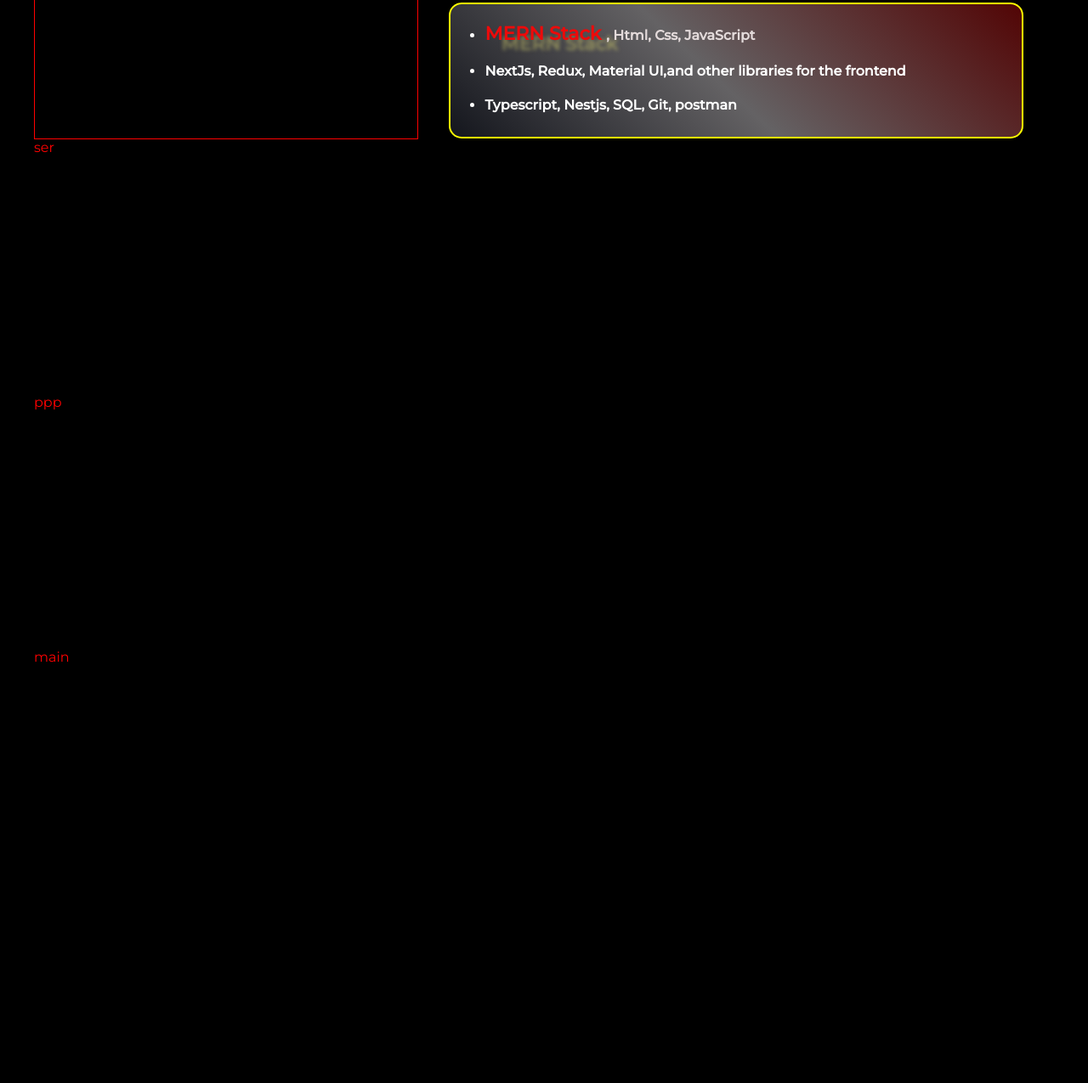
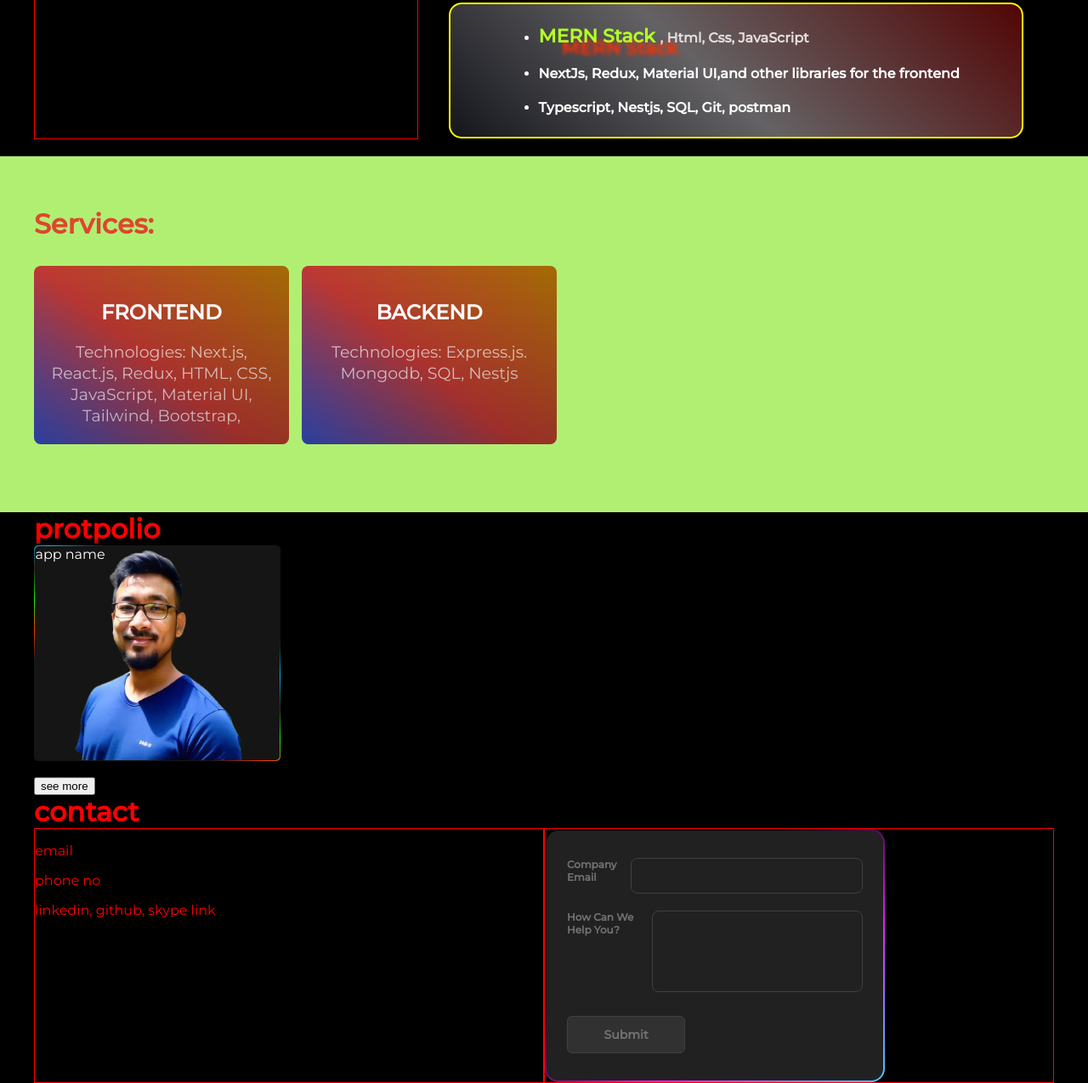
Before and after one commit to royhirakp/protpolio-projetct1-html-css, a website: page Index.html in a window 1280 px wide. Shown: the part 758-2033 px from the top of the page at 85% size. Before the commit the page ends 1822 px from the top, so only its background shows below. Drawn offline with Linux system fonts and the light colour scheme.

Commit message:
all layout added

```diff
--- a/Index.html
+++ b/Index.html
@@ -14,9 +14,12 @@
     <!-- css files -->
     <link rel="stylesheet" href="style/style.css" />
     <link rel="stylesheet" href="style/stylesForHeader.css" />
-
     <link rel="stylesheet" href="style/stylesForHome.css" />
     <link rel="stylesheet" href="style/stylesForAbout.css" />
+    <link rel="stylesheet" href="/style/styleForService.css" />
+    <link rel="stylesheet" href="/style/styleProtpolio.css" />
+    <link rel="stylesheet" href="/style/styleContact.css" />
+    <!-- <link rel="stylesheet" href="../style" /> -->
   </head>
   <body>
     <div class="mainContainer" id="Home">
@@ -103,15 +106,15 @@
                   Hi! I'm Hirak Roy, from INDIA.
                 </h1>
 
-                <div style="width: 50px">
+                <div style="max-width: 50px">
                   <img
-                    src="/public/india-flag (1).svg"
+                    src="public/india-flag (1).svg"
                     alt="indian flag svg"
                     style="width: 100%; height: 100%"
                   />
                 </div>
               </div>
-              <h5>Welcome to my page.....</h5>
+              <h5 id="welcomeToMyPage">Welcome to my page.....</h5>
 
               <div class="linkedinConnect">
                 <p>Contact me</p>
@@ -142,7 +145,7 @@
               <div class="imageContainer">
                 <img
                   style="height: 100%; width: 100%"
-                  src="/public/mostnew.png"
+                  src="public/mostnew.png"
                   alt=""
                 />
               </div>
@@ -178,16 +181,7 @@
                   <ul>
                     <li>
                       <h4 style="color: #e4dbdb">
-                        <strong
-                          style="
-                            font-weight: 600;
-                            font-size: 22px;
-                            color: rgb(237, 10, 10);
-                            text-shadow: 19px 12px 4px rgb(207 204 108 / 50%);
-                            /* -webkit-text-stroke: 0.1px #ffff; */
-                          "
-                        >
-                          MERN Stack </strong
+                        <strong class="mainSlikkMERNstack"> MERN Stack </strong
                         >, Html, Css, JavaScript
                       </h4>
                     </li>
@@ -207,9 +201,108 @@
           </main>
         </div>
         <!-- code for serviceeee -->
-        <div id="Service" style="height: 300px"><main>ser</main></div>
-        <div id="Portfolio" style="height: 300px"><main>ppp</main></div>
-        <div id="Contact" style="height: 300px"><main>main</main></div>
+
+        <div id="Service">
+          <main>
+            <h1>Services:</h1>
+          </main>
+          <main>
+            <div class="serviceCardContainer">
+              <div>
+                <h2>Frontend</h2>
+                <p>
+                  Technologies: Next.js, React.js, Redux, HTML, CSS, JavaScript,
+                  Material UI, Tailwind, Bootstrap,
+                </p>
+              </div>
+            </div>
+            <div class="serviceCardContainer">
+              <div>
+                <h2>BackEnd</h2>
+                <p>Technologies: Express.js. Mongodb, SQL, Nestjs</p>
+              </div>
+            </div>
+          </main>
+        </div>
+
+        <div id="Portfolio">
+          <main>
+            <div>
+              <h1>protpolio</h1>
+            </div>
+            <div class="protpolioCradContainer">
+              <div class="card">
+                <div class="content">
+                  <div class="back">
+                    <div class="back-content">
+                      <div
+                        style="
+                          background: url(../public/mostnew.png);
+                          width: 100%;
+                          height: 100%;
+                        "
+                      >
+                        app name
+                      </div>
+                      <!-- <strong>Hover Me</strong> -->
+                    </div>
+                  </div>
+                  <div class="front">
+                    <div class="img">
+                      <div class="circle"></div>
+                      <div class="circle" id="right"></div>
+                      <div class="circle" id="bottom"></div>
+                    </div>
+                    <div>content</div>
+
+                    <!-- <div class="front-content">
+                      <small class="badge">Pasta</small>
+                      <div class="description">description</div>
+                    </div> -->
+                  </div>
+                </div>
+              </div>
+            </div>
+            <br />
+            <button>see more</button>
+          </main>
+        </div>
+        <div id="Contact">
+          <main>
+            <h1>contact</h1>
+            <div>
+              <section>
+                <p>email</p>
+                <p>phone no</p>
+                <p>linkedin, github, skype link</p>
+              </section>
+              <section>
+                <div class="form-container">
+                  <form class="form">
+                    <div class="form-group">
+                      <label for="email">Company Email</label>
+                      <input type="text" id="email" name="email" required="" />
+                    </div>
+                    <div class="form-group">
+                      <label for="textarea">How Can We Help You?</label>
+                      <textarea
+                        name="textarea"
+                        id="textarea"
+                        rows="10"
+                        cols="50"
+                        required=""
+                      >
+                      </textarea>
+                    </div>
+                    <button class="form-submit-btn" type="submit">
+                      Submit
+                    </button>
+                  </form>
+                </div>
+              </section>
+            </div>
+          </main>
+        </div>
       </div>
     </div>
 
--- a/script/script.js
+++ b/script/script.js
@@ -107,7 +107,8 @@
       <ul>
       <li>
         <h4 style="color: #e4dbdb">
-            MERN Stack, Html, Css, JavaScript
+          <strong class="mainSlikkMERNstack"> MERN Stack </strong
+          >, Html, Css, JavaScript
         </h4>
       </li>
       <li>
@@ -119,8 +120,6 @@
       <li>
         <h4>Typescript, Nestjs, SQL, Git, postman</h4>
       </li>
-
-
     </ul>
         `;
     } else if (route === "Experience") {
--- a/style/style.css
+++ b/style/style.css
@@ -16,3 +16,13 @@
 }
 .mainContainer {
 }
+
+/* css for routes container  */
+.routeContainer div {
+}
+
+.routeContainer div main {
+  max-width: 1200px;
+  margin: auto;
+  /* border: 1px solid; */
+}
--- /dev/null
+++ b/style/styleContact.css
@@ -0,0 +1,112 @@
+#Contact {
+}
+#Contact main div {
+  display: flex;
+  flex-direction: row;
+}
+#Contact main div section {
+  flex: 1;
+  border: 1px solid;
+}
+
+/* css for the form */
+
+.form-container {
+  width: 400px;
+  background: linear-gradient(#212121, #212121) padding-box,
+    linear-gradient(145deg, transparent 35%, #e81cff, #40c9ff) border-box;
+  border: 2px solid transparent;
+  padding: 32px 24px;
+  font-size: 14px;
+  font-family: inherit;
+  color: white;
+  display: flex;
+  flex-direction: column;
+  gap: 20px;
+  box-sizing: border-box;
+  border-radius: 16px;
+}
+
+.form-container button:active {
+  scale: 0.95;
+}
+
+.form-container .form {
+  display: flex;
+  flex-direction: column;
+  gap: 20px;
+}
+
+.form-container .form-group {
+  display: flex;
+  flex-direction: column;
+  gap: 2px;
+}
+
+.form-container .form-group label {
+  display: block;
+  margin-bottom: 5px;
+  color: #717171;
+  font-weight: 600;
+  font-size: 12px;
+}
+
+.form-container .form-group input {
+  width: 100%;
+  padding: 12px 16px;
+  border-radius: 8px;
+  color: #fff;
+  font-family: inherit;
+  background-color: transparent;
+  border: 1px solid #414141;
+}
+
+.form-container .form-group textarea {
+  width: 100%;
+  padding: 12px 16px;
+  border-radius: 8px;
+  resize: none;
+  color: #fff;
+  height: 96px;
+  border: 1px solid #414141;
+  background-color: transparent;
+  font-family: inherit;
+}
+
+.form-container .form-group input::placeholder {
+  opacity: 0.5;
+}
+
+.form-container .form-group input:focus {
+  outline: none;
+  border-color: #e81cff;
+}
+
+.form-container .form-group textarea:focus {
+  outline: none;
+  border-color: #e81cff;
+}
+
+.form-container .form-submit-btn {
+  display: flex;
+  align-items: flex-start;
+  justify-content: center;
+  align-self: flex-start;
+  font-family: inherit;
+  color: #717171;
+  font-weight: 600;
+  width: 40%;
+  background: #313131;
+  border: 1px solid #414141;
+  padding: 12px 16px;
+  font-size: inherit;
+  gap: 8px;
+  margin-top: 8px;
+  cursor: pointer;
+  border-radius: 6px;
+}
+
+.form-container .form-submit-btn:hover {
+  background-color: #fff;
+  border-color: #fff;
+}
--- /dev/null
+++ b/style/styleForService.css
@@ -0,0 +1,115 @@
+div#Service {
+  padding: 60px 0 80px 0;
+  background: rgb(177, 239, 115);
+  margin-top: 20px;
+}
+div#Service main h1 {
+  padding-bottom: 30px;
+  color: #dd462f;
+}
+div#Service main {
+  display: flex;
+  gap: 15px;
+  /* padding-top: 150px; */
+}
+
+/* div#Service main div {
+  width: 200px;
+  height: 200px;
+  padding: 15px;
+  border-radius: 15px;
+  border: 1px solid;
+}
+div#Service main div h1 {
+  text-align: center;
+}
+div#Service main div p {
+  text-align: center;
+  color: #ffff;
+  padding: 1px;
+} */
+
+div.serviceCardContainer {
+  width: 300px;
+  height: 210px;
+  background-color: #4158d0;
+  background-image: linear-gradient(
+    40deg,
+    #334ec5 0%,
+    #be3833 46%,
+    #a36b04 100%
+  );
+  border-radius: 8px;
+  color: white;
+  overflow: hidden;
+  position: relative;
+  transform-style: preserve-3d;
+  perspective: 1000px;
+  transition: all 0.5s cubic-bezier(0.23, 1, 0.32, 1);
+  cursor: pointer;
+}
+
+div.serviceCardContainer div {
+  padding: 20px;
+  position: relative;
+  z-index: 1;
+  /* display: flex; */
+  flex-direction: column;
+  gap: 10px;
+  color: white;
+  align-items: center;
+  justify-content: space-between;
+  text-align: center;
+  height: 100%;
+}
+
+div.serviceCardContainer div h2 {
+  /* font-size: 20px; */
+  /* font-weight: 700; */
+  /* color: inherit; */
+  text-transform: uppercase;
+}
+
+div.serviceCardContainer div p {
+  /* color: inherit; */
+  line-height: 25px;
+  opacity: 0.7;
+  font-size: 19px;
+}
+
+div.serviceCardContainer:hover {
+  transform: rotateY(10deg) rotateX(10deg) scale(1.05);
+  box-shadow: 0 10px 20px rgba(0, 0, 0, 0.2);
+}
+
+div.serviceCardContainer:before {
+  content: "";
+  position: absolute;
+  top: 0;
+  left: 0;
+  width: 100%;
+  height: 100%;
+  background: linear-gradient(transparent, rgba(0, 0, 0, 0.1));
+  transition: transform 0.5s cubic-bezier(0.23, 1, 0.32, 1);
+  /* z-index: 1; */
+}
+
+div.serviceCardContainer:hover::before {
+  transform: translateX(-100%);
+}
+
+div.serviceCardContainer::after {
+  content: "";
+  position: absolute;
+  top: 0;
+  right: 0;
+  width: 100%;
+  height: 100%;
+  background: linear-gradient(transparent, rgba(0, 0, 0, 0.1));
+  transition: transform 0.5s cubic-bezier(0.23, 1, 0.32, 1);
+  z-index: 1;
+}
+
+div.serviceCardContainer:hover:after {
+  transform: translateX(100%);
+}
--- /dev/null
+++ b/style/styleProtpolio.css
@@ -0,0 +1,180 @@
+.card {
+  overflow: visible;
+  width: 290px;
+  height: 254px;
+}
+
+.content {
+  width: 100%;
+  height: 100%;
+  transform-style: preserve-3d;
+  transition: transform 300ms;
+  box-shadow: 0px 0px 10px 1px #000000ee;
+  border-radius: 5px;
+}
+
+.front,
+.back {
+  background-color: #151515;
+  position: absolute;
+  width: 100%;
+  height: 100%;
+  backface-visibility: hidden;
+  -webkit-backface-visibility: hidden;
+  border-radius: 5px;
+  overflow: hidden;
+}
+
+.back {
+  width: 100%;
+  height: 100%;
+  justify-content: center;
+  display: flex;
+  align-items: center;
+  overflow: hidden;
+}
+
+.back::before {
+  position: absolute;
+  content: " ";
+  display: block;
+  width: 160px;
+  height: 160%;
+  background: linear-gradient(
+    90deg,
+    transparent,
+    #f73505,
+    #0ff20f,
+    #33251d,
+    #09b3e6,
+    transparent
+  );
+  animation: rotation_481 5000ms infinite linear;
+}
+
+.back-content {
+  position: absolute;
+  width: 99%;
+  height: 99%;
+  background-color: #151515;
+  border-radius: 5px;
+  color: white;
+  display: flex;
+  flex-direction: column;
+  justify-content: center;
+  align-items: center;
+  gap: 30px;
+}
+
+.card:hover .content {
+  transform: rotateY(180deg);
+}
+
+@keyframes rotation_481 {
+  0% {
+    transform: rotateZ(0deg);
+  }
+
+  0% {
+    transform: rotateZ(360deg);
+  }
+}
+
+.front {
+  transform: rotateY(180deg);
+  color: white;
+}
+
+.front .front-content {
+  position: absolute;
+  width: 100%;
+  height: 100%;
+  padding: 10px;
+  display: flex;
+  flex-direction: column;
+  justify-content: space-between;
+}
+
+.front-content .badge {
+  background-color: #00000055;
+  padding: 2px 10px;
+  border-radius: 10px;
+  backdrop-filter: blur(2px);
+  width: fit-content;
+}
+
+.description {
+  box-shadow: 0px 0px 10px 5px #00000088;
+  width: 100%;
+  padding: 10px;
+  background-color: #00000099;
+  backdrop-filter: blur(5px);
+  border-radius: 5px;
+}
+
+.title {
+  font-size: 11px;
+  max-width: 100%;
+  display: flex;
+  justify-content: space-between;
+}
+
+.title p {
+  width: 50%;
+}
+
+.card-footer {
+  color: #ffffff88;
+  margin-top: 5px;
+  font-size: 8px;
+}
+
+.front .img {
+  position: absolute;
+  width: 100%;
+  height: 100%;
+  object-fit: cover;
+  object-position: center;
+}
+
+.circle {
+  width: 190px;
+  height: 80px;
+  border-radius: 50%;
+  background-color: #ff7a66;
+  position: relative;
+  filter: blur(15px);
+  animation: floating 2600ms infinite linear;
+}
+
+#bottom {
+  background-color: #7366ff;
+  left: 50px;
+  top: 0px;
+  width: 200px;
+  height: 100px;
+  animation-delay: -800ms;
+}
+
+#right {
+  background-color: #ff2233;
+  left: 160px;
+  top: -80px;
+  width: 30px;
+  height: 30px;
+  animation-delay: -1800ms;
+}
+
+@keyframes floating {
+  0% {
+    transform: translateY(0px);
+  }
+
+  50% {
+    transform: translateY(10px);
+  }
+
+  100% {
+    transform: translateY(0px);
+  }
+}
--- a/style/stylesForAbout.css
+++ b/style/stylesForAbout.css
@@ -42,13 +42,9 @@
 .listofmyInfo ul {
   list-style: none;
   overflow: auto;
-
-  /* float: right; */
 }
 
 .listofmyInfo ul li {
-  /* border: 1px solid; */
-  /* overflow: auto; */
 }
 
 /* hover effets on buttons or list item */
@@ -81,7 +77,7 @@
 }
 
 .listofmyInfo ul li:hover {
-  color: #ffff !important;
+  /* color: #ffff !important; */
   /* border: 10px solid; */
 }
 
@@ -100,12 +96,11 @@
   color: #ffff;
 }
 /* css for display itms  */
-#displayMySelf {
+div#displayMySelf {
   height: 160px;
   border: 2px solid yellow;
   border-radius: 15px;
   padding-right: 10px;
-  /* background-color: #1e1c1c; */
   background-color: #4158d0;
   background-image: linear-gradient(
     43deg,
@@ -113,11 +108,23 @@
     #646264 46%,
     #520505 100%
   );
+  transition: all 0.3s ease-in-out;
+  display: flex;
+  justify-content: center;
+  align-items: center;
+}
+div#displayMySelf:hover {
+  transform: scale(1.05);
+}
+.mainSlikkMERNstack {
+  font-weight: 600;
+  font-size: 22px;
+  color: #b4ff25;
+  text-shadow: 27px 14px 4px hsl(11 100% 50% / 1);
 }
 #displayMySelf ul li {
   color: #ffff;
 }
 .fade-out {
-  opacity: 0.1;
-  transition: opacity 0.5s ease-out;
+  opacity: 0.05;
 }
--- a/style/stylesForHeader.css
+++ b/style/stylesForHeader.css
@@ -61,15 +61,6 @@
 }
 li a:visited {
 }
-/* css for routes  */
-.routeContainer div {
-}
-
-.routeContainer div main {
-  max-width: 1200px;
-  margin: auto;
-  /* border: 1px solid; */
-}
 
 /* resume button */
 header nav .resumeButtonContainer {
```
Also changed, not shown: routes/Service.html (+23 -1 lines), routes/contact.html (added, +48 -0 lines), routes/protpolio.html (added, +54 -0 lines), style/stylesForHome.css (+27 -8 lines). Lines whose indentation alone changed are shown as unchanged.
